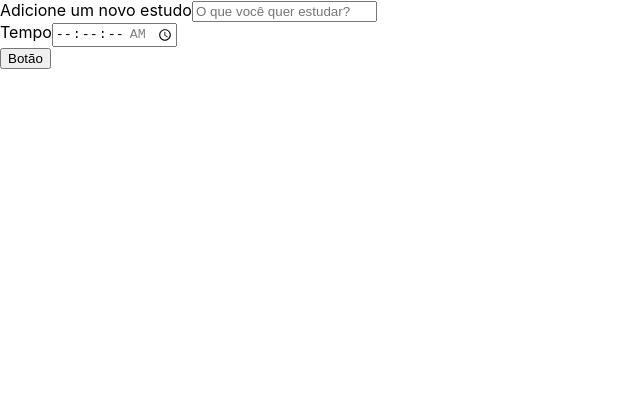
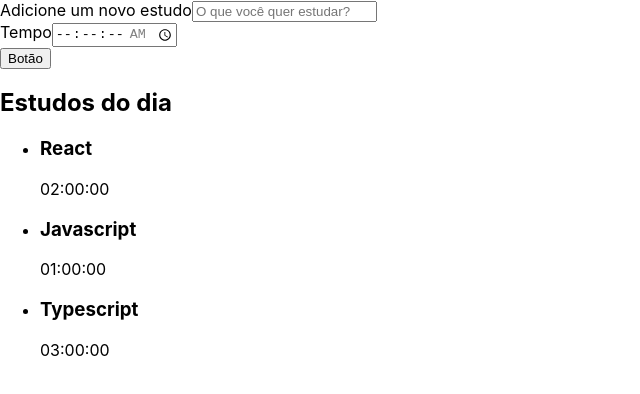
Before and after one commit to CarlosRoberto01/aluraStudies, a React (Create React App) app: page / in a window 1280 px wide. Shown: the top 394 px of the page, without its empty margins (0-640 px from the left). Built offline with nearby package versions, Linux system fonts and the light colour scheme.

Commit message:
Componente lista

```diff
--- a/src/App.tsx
+++ b/src/App.tsx
@@ -1,12 +1,12 @@
 import React from 'react';
 import Formulario from './components/Formulario';
+import Lista from './components/Lista';
 
 function App() {
   return (
     <div className="App">
-
       <Formulario />
-
+      <Lista/>
     </div>
   );
 }
--- /dev/null
+++ b/src/components/Lista/index.jsx
@@ -0,0 +1,28 @@
+import React from 'react'
+
+export default function Lista() {
+    const tarefas = [{
+        tarefa:'React',
+        tempo:'02:00:00'
+    },{
+        tarefa:'Javascript',
+        tempo:'01:00:00'
+    },{
+        tarefa:'Typescript',
+        tempo:'03:00:00'
+    }]
+
+    return (
+        <aside>
+            <h2> Estudos do dia</h2>
+            <ul>
+                {tarefas.map((item, index)=>(
+                    <li key={index}>
+                        <h3>{item.tarefa}</h3>
+                        <span>{item.tempo}</span>
+                    </li>
+                ))}
+            </ul>
+        </aside>
+    )
+}
```
